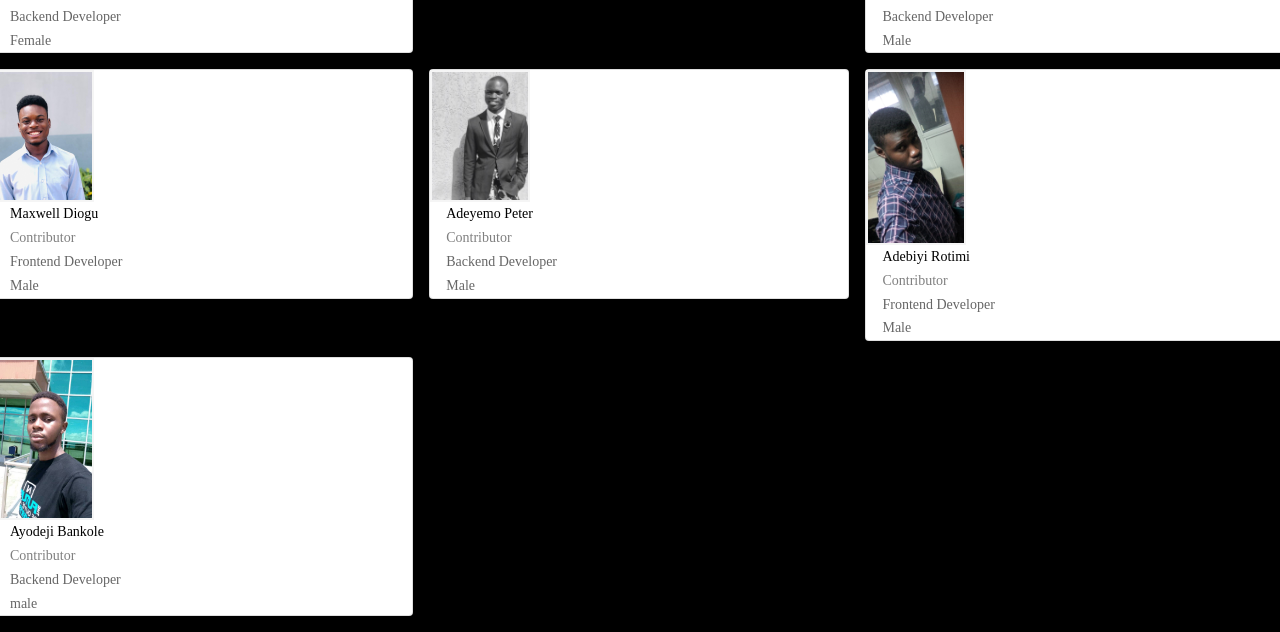
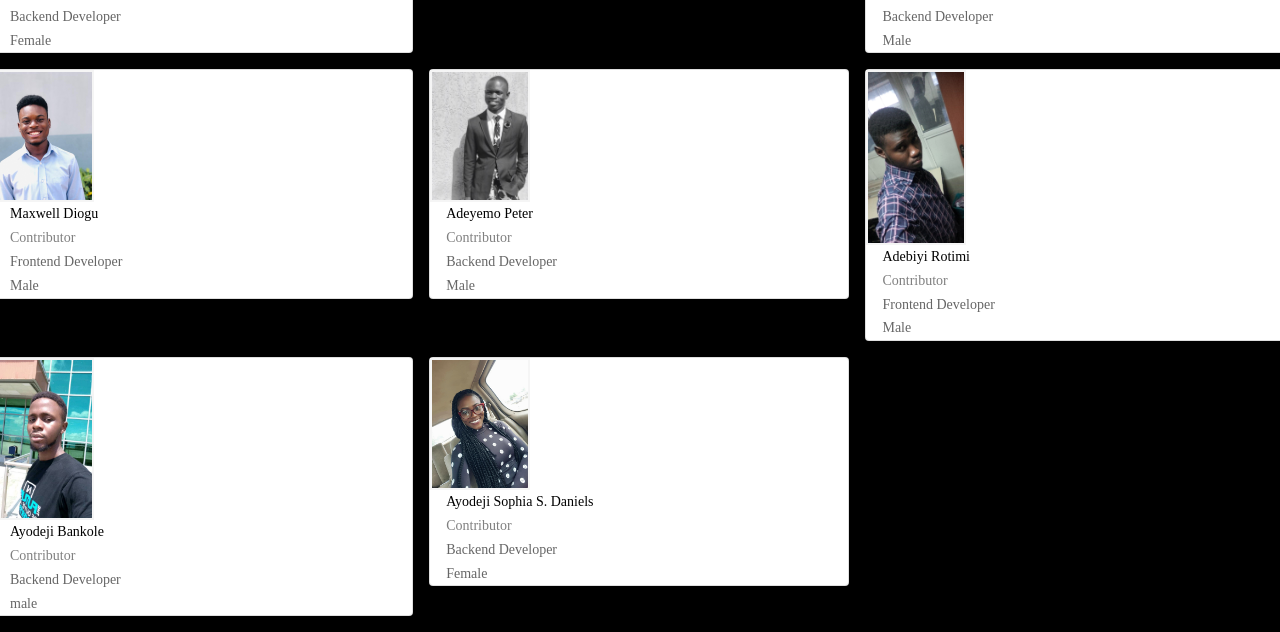
Before and after one commit to graceEjegwa/ContactForm, a plain HTML site: page Contributors.html in a window 1280 px wide. Shown: the part 215-847 px from the top of the page. Drawn offline with Linux system fonts and the light colour scheme; a web font is replaced by a local one.

Commit message:
sophiaprofileupdate

```diff
--- a/Contributors.html
+++ b/Contributors.html
@@ -120,7 +120,17 @@ List of contributors on the Tiidelab GitHub Project </br>
       </div>
     </div>
   </div>
-
+  <div class="column">
+    <div class="card">
+      <img src="images/contributors/Sophia.jpg">
+      <div class="container">
+        <h2>Ayodeji Sophia S. Daniels</h2>
+        <p class="title">Contributor</p>
+        <p>Backend Developer</p>
+        <p>Female</p>
+      </div>
+    </div>
+  </div>
 
 
 
```
Also changed, not shown: images/contributors/Sophia.jpg (added).
